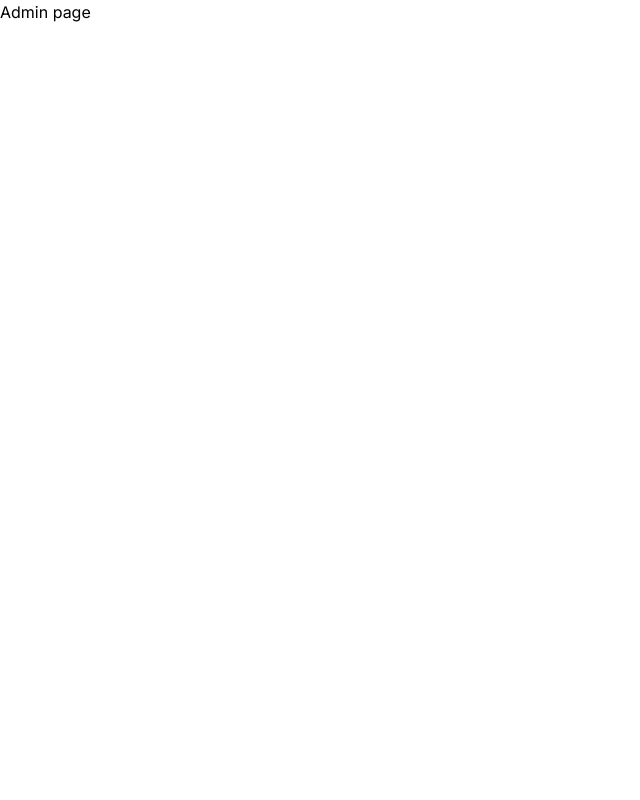
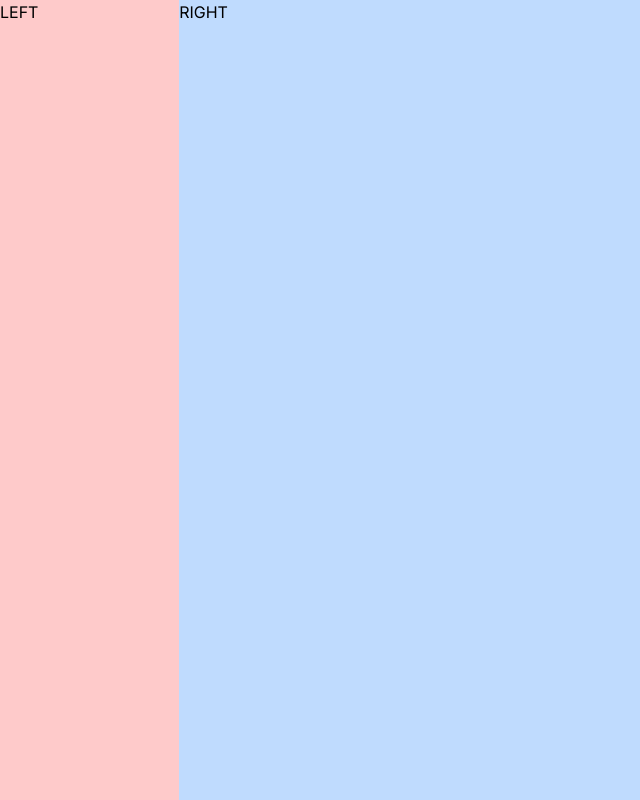
Before and after one commit to developermartins/yourschool-app, a Next.js app: page /admin in a window 1280 px wide. Shown: the whole page, without its empty margins (0-640 px from the left). Built offline with nearby package versions, Linux system fonts and the light colour scheme.

Commit message:
add first style

```diff
--- a/src/app/(dashboard)/layout.tsx
+++ b/src/app/(dashboard)/layout.tsx
@@ -4,8 +4,15 @@
   children: React.ReactNode;
 }>) {
   return (
-      <div>
-        {children}
+      <div className="h-screen flex">
+
+        {/* LEFT */}
+        <div className="w-[14%] md:w-[8%] lg:w-[16%] xl:w-[14%] bg-red-200">LEFT</div>
+
+        {/* RIGHT */}
+        <div className="w-[86%] md:w-[92%] lg:w-[84%] xl:w-[86%] bg-blue-200">RIGHT</div>
+
+        {/* {children} */}
       </div>
   );
-}
+};
```
